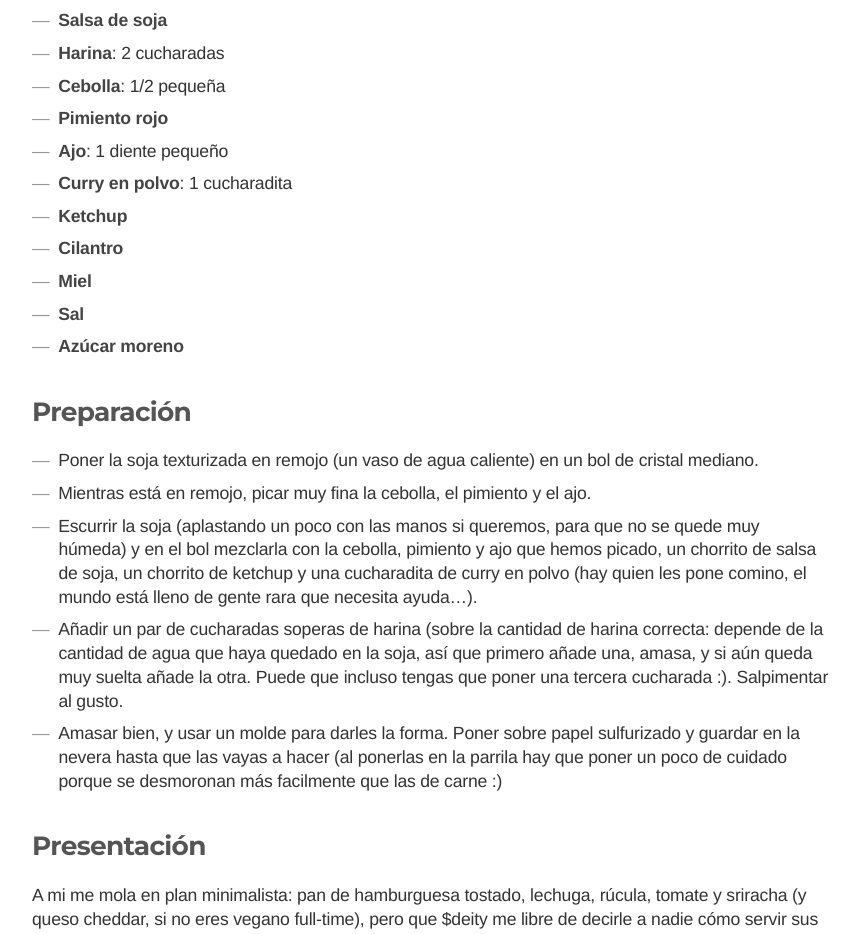
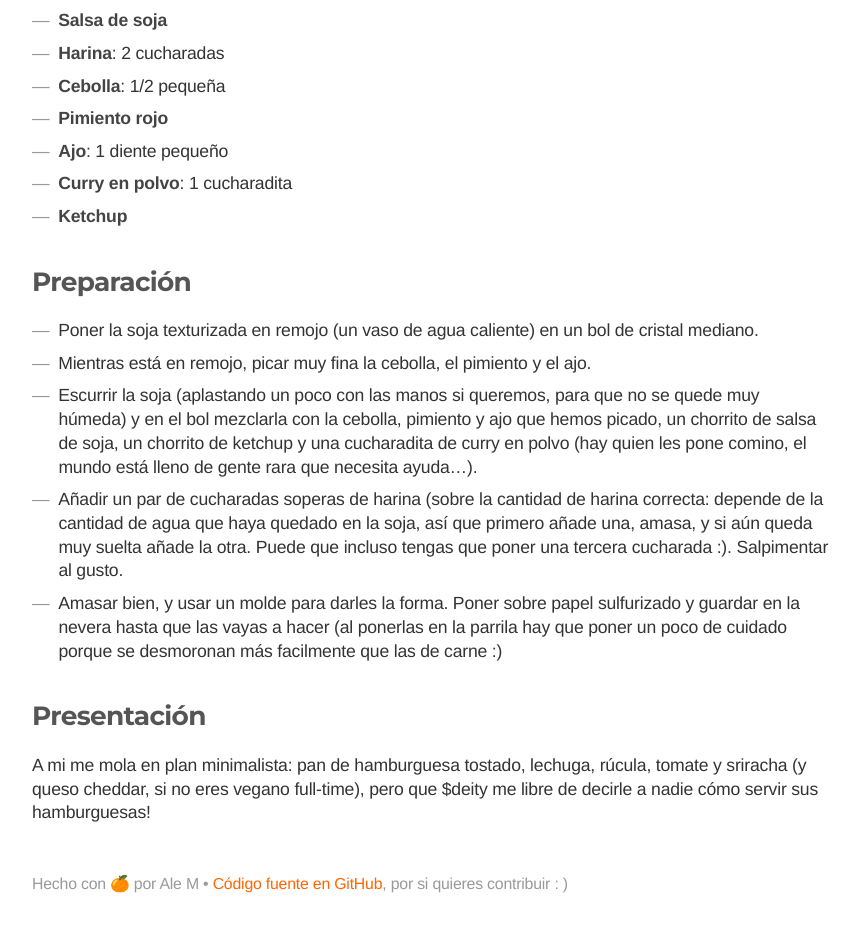
Before and after one commit to bomberstudios/recetas, a Jekyll site: the page built from _recetas/hamburguesas-veganas.md, in a window 1280 px wide. Shown: the part 897-1831 px from the top of the page, without its empty margins (208-1067 px from the left). Built offline with Jekyll 4.4.1, drawn with Linux system fonts in a browser that asks for light colours; after the commit the page ends 1810 px from its top, so only the background shows below that.

Commit message:
Se me colaron unos ingredientes! :D

```diff
--- a/_recetas/hamburguesas-veganas.md
+++ b/_recetas/hamburguesas-veganas.md
@@ -20,10 +20,6 @@ ingredientes:
   - nombre: curry en polvo
     cantidad: 1 cucharadita
   - nombre: ketchup
-  - nombre: cilantro
-  - nombre: miel
-  - nombre: sal
-  - nombre: azúcar moreno
 ---
 
 ## Preparación
```
